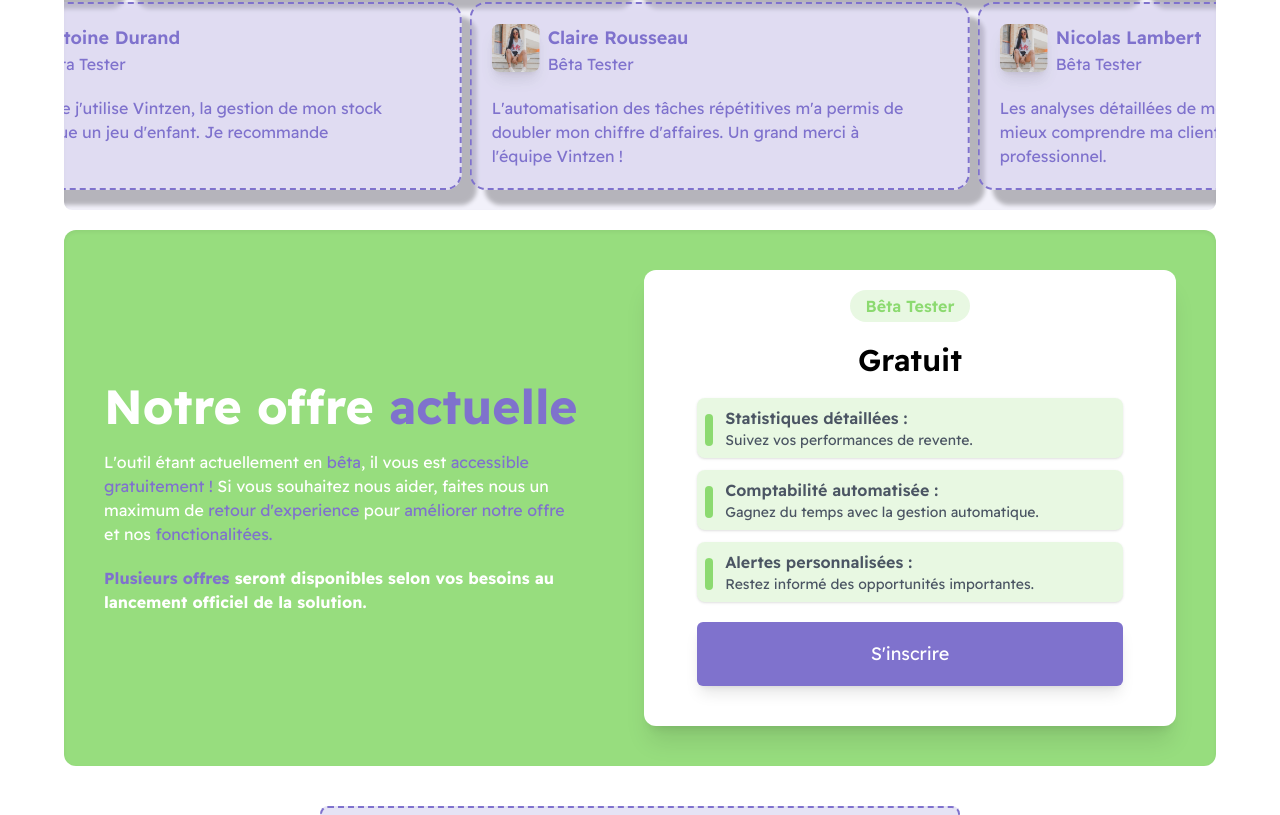
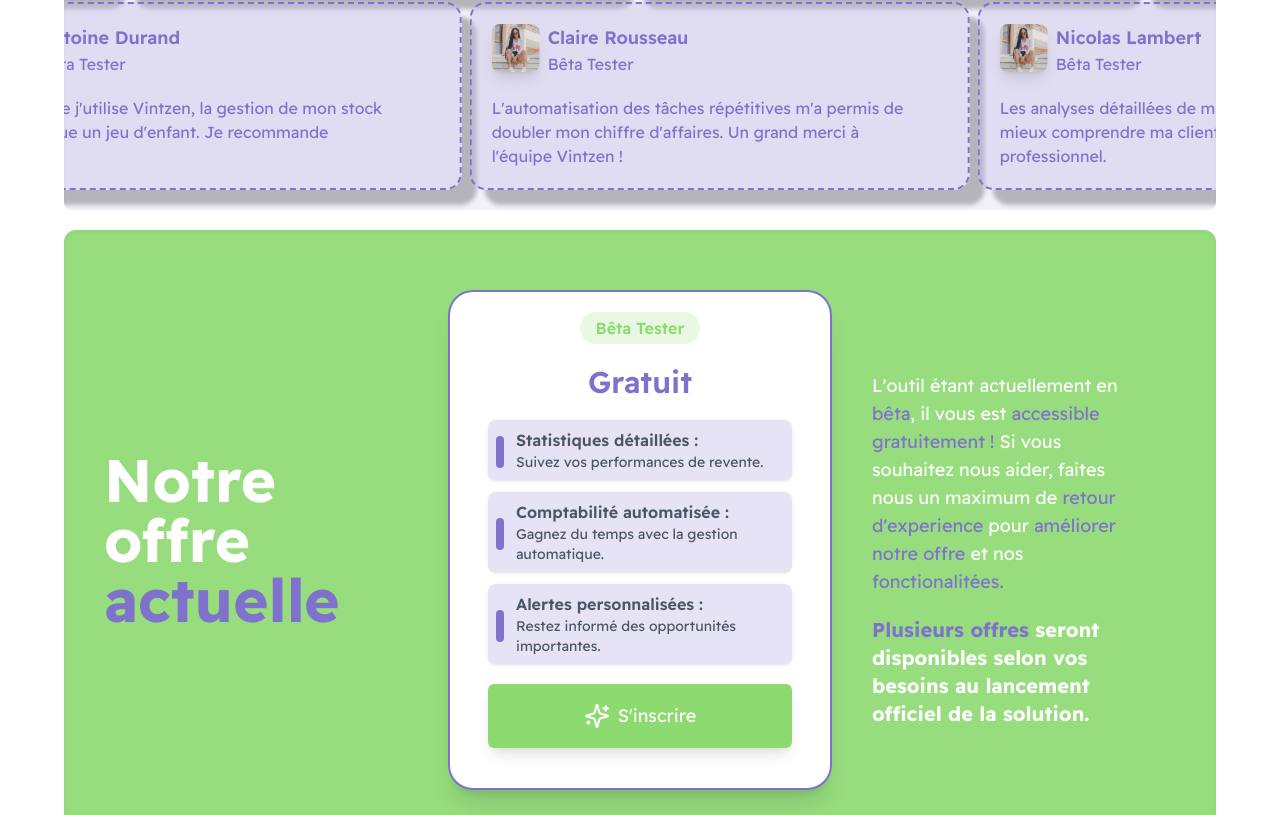
Before and after one commit to Eaulmesse/vintzen_front, a React (Vite) app: page / in a window 1280 px wide. Shown: the part 1982-2797 px from the top of the page. Built offline with nearby package versions, Linux system fonts and the light colour scheme.

Commit message:
edit: new pricing section design base

```diff
--- a/src/components/Features/FeatureCard.jsx
+++ b/src/components/Features/FeatureCard.jsx
@@ -21,6 +21,7 @@ const FeatureCard = ({ title, description, icon, contentColor, bgColor, content,
           {icon}
         </div>
         {isComingSoon && <p className="absolute bottom-2 right-2 z-30">Coming Soon</p>}
+
       </div>
     );
 };
--- a/src/components/Misc/BlueButton.jsx
+++ b/src/components/Misc/BlueButton.jsx
@@ -1,17 +1,54 @@
 import React from 'react';
+import { Sparkles } from 'lucide-react';
+import { motion } from 'framer-motion';
 
 const BlueButton = ({ text, href, variant = 'default' }) => {
 
-    const variants = {
+    const variantsColor = {
         default: 'bg-custom-green hover:bg-custom-green-cta',
         primary: 'bg-custom-purple hover:bg-custom-purple-cta',
         secondary: 'bg-gray-500 hover:bg-gray-600',
     };
 
+    const buttonVariants = {
+        initial: {
+            scale: 1
+        },
+        hover: {
+            scale: 1.05,
+            rotate: '-1deg'
+        }
+    };
+
+
+
+    const sparklesVariants = {
+
+        hover: {
+            rotate: '90deg'
+        }
+    };
+
+
+
     return (
-        <div className={`${variants[variant]}  text-white h-16 px-5 rounded-md flex justify-center items-center shadow-lg cursor-pointer hover:shadow-inner`}>
-            <a href={href} className='text-lg'>{text}</a>
-        </div>
+        <motion.div
+            className={`${variantsColor[variant]} text-white h-16 px-5 rounded-md flex justify-center items-center shadow-lg cursor-pointer  space-x-2`}
+            variants={buttonVariants}
+            initial="initial"
+            whileHover="hover"
+        >
+            <motion.div variants={sparklesVariants}>
+                <Sparkles size={26}/>
+            </motion.div>
+
+            <motion.a
+                href={href}
+                className='text-lg'
+            >
+                {text}
+            </motion.a>
+        </motion.div>
     );
 };
 
--- a/src/components/Pricing/Pricing.jsx
+++ b/src/components/Pricing/Pricing.jsx
@@ -19,24 +19,32 @@ const Pricing = () => {
 
 
     return (
-        <div className='w-custom md:w-[90%] readex-pro p-5 md:p-10 m-auto bg-custom-green/90 rounded-xl shadow-custom flex flex-col lg:flex-row gap-2 shadow-inner'>
-            <div className='w-full lg:w-1/2 h-full lg:m-auto flex flex-col justify-between'>
-                <h2 className='text-3xl lg:text-5xl font-bold text-white text-center lg:text-left'>Notre offre <span className='text-custom-purple'>actuelle</span></h2>
 
-                <p className='mt-5 w-full lg:w-[90%] text-white'>
+
+        <div className='w-custom md:w-[90%] readex-pro m-auto bg-custom-green/90 grid grid-cols-3 py-10 rounded-xl shadow-inner'>
+
+            <div className='col-span-3 lg:col-span-1 m-auto px-10'>
+                <h2 className='text-5xl lg:text-6xl font-bold text-white text-center lg:text-left'>Notre offre <span className='text-custom-purple'>actuelle</span></h2>
+            </div>
+
+            <div className='col-span-3 lg:col-span-1'>
+                <PricingCard title={"Bêta Tester"} price={"Gratuit"} featuresNames={freeFeaturesNames} features={freeFeatures} link={"#"} />
+            </div>
+
+
+            <div className='m-auto col-span-3 lg:col-span-1 px-10'>
+                <p className='mt-5 w-full lg:w-[90%] text-white text-lg'>
                     L'outil étant actuellement en <span className='text-custom-purple'>bêta</span>, il vous est <span className='text-custom-purple'>accessible gratuitement ! </span>
                     Si vous souhaitez nous aider, faites nous un maximum de <span className='text-custom-purple'> retour d'experience </span> pour <span className='text-custom-purple'> améliorer notre offre </span> et nos <span className='text-custom-purple'> fonctionalitées. </span>
                 </p>
 
-                <p className='text-white font-bold mt-5 w-full lg:w-[90%]'> <span className='text-custom-purple'> Plusieurs offres </span> seront disponibles selon vos besoins au lancement officiel de la solution.</p>
+                <p className='text-white font-bold mt-5 w-full lg:w-[90%] text-xl'> <span className='text-custom-purple'> Plusieurs offres </span> seront disponibles selon vos besoins au lancement officiel de la solution.</p>
             </div>
 
-            <div className='w-full lg:w-1/2 m-auto lg:m-0 mt-10'>
-                <PricingCard title={"Bêta Tester"} price={"Gratuit"} featuresNames={freeFeaturesNames} features={freeFeatures} link={"#"} />
-            </div>
+        </div>
 
 
-        </div>
+
     );
 };
 
--- a/src/components/Pricing/PricingCard.jsx
+++ b/src/components/Pricing/PricingCard.jsx
@@ -6,7 +6,7 @@ const PricingCard = ({ title, price, featuresNames, features, link }) => {
     return (
 
 
-        <div className='bg-white m-auto py-5 rounded-xl w-full  shadow-xl'>
+        <div className='w-[90%] md:w-custom-md lg:w-full bg-white m-auto py-5 rounded-[25px] w-full border-2 border-custom-purple shadow-xl my-5'>
             {/* Title */}
             <p  className='m-auto bg-custom-green bg-opacity-20 text-custom-green font-semibold w-fit py-1 px-4 rounded-full' >
                 {title}
@@ -14,15 +14,15 @@ const PricingCard = ({ title, price, featuresNames, features, link }) => {
 
             {/* Price */}
             <div className='w-fit m-auto text-center mt-5'>
-                <p className='text-3xl font-semibold'>{price}</p>
+                <p className='text-3xl font-semibold text-custom-purple'>{price}</p>
             </div>
 
             {/* Features */}
             <div className='w-4/5 m-auto mt-5 text-left'>
                 <ul className='space-y-3'>
                     {featuresNames.map((featureNames, index) => (
-                        <li key={index} className='flex items-center space-x-3 bg-custom-green bg-opacity-20 rounded-lg p-2 shadow'>
-                            <span className='min-w-2 h-8 bg-custom-green rounded-full mt-1'></span>
+                        <li key={index} className='flex items-center space-x-3 bg-custom-purple bg-opacity-20 rounded-lg p-2 shadow'>
+                            <span className='min-w-2 h-8 bg-custom-purple rounded-full mt-1'></span>
                             <div>
                                 <p className='text-gray-600 font-semibold text-sm md:text-base'>{featureNames} </p>
                                 <p className='text-gray-600 font-regular text-sm'>{features[index]} </p>
@@ -36,7 +36,7 @@ const PricingCard = ({ title, price, featuresNames, features, link }) => {
 
             {/* Button */}
             <div className='w-4/5 m-auto mt-5'>
-                <BlueButton text={"S'inscrire"} link={link} variant={"primary"} />
+                <BlueButton text={"S'inscrire"} link={link} variant={"default"} />
             </div>
 
             {/* Call to Action Button */}
```
